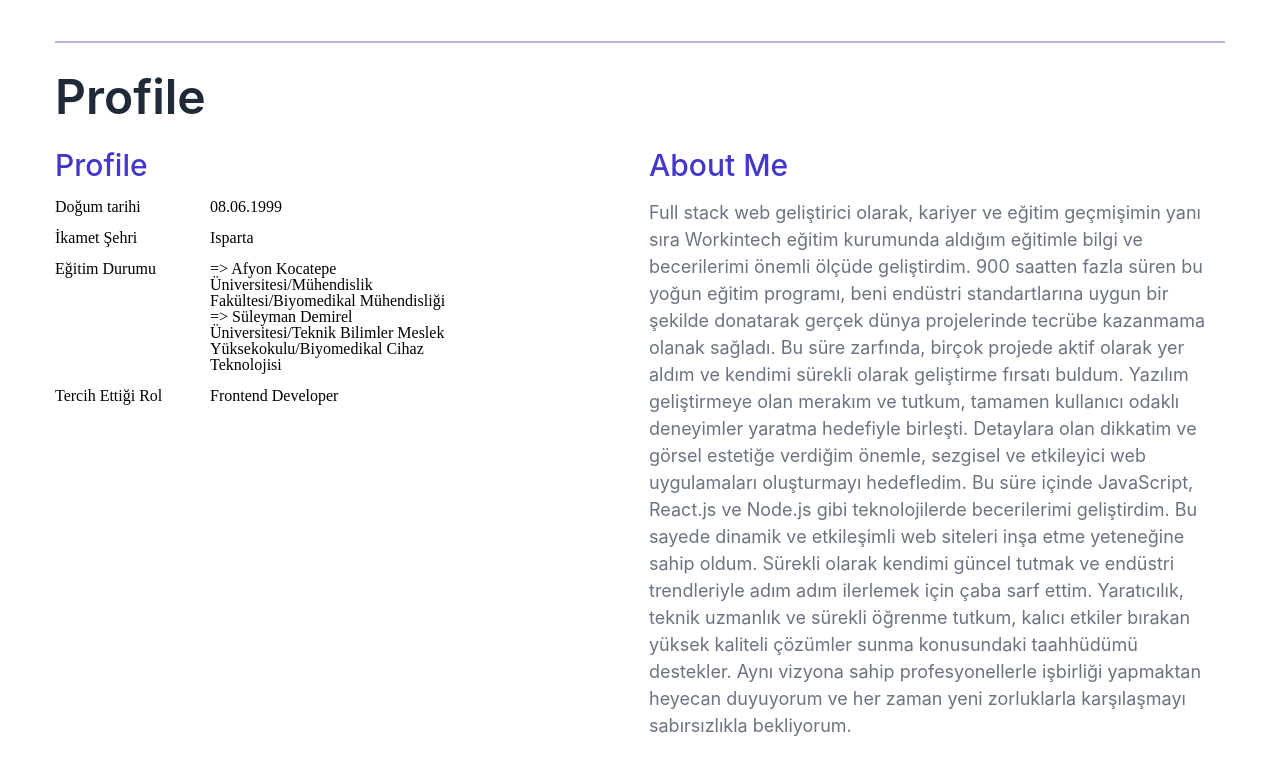
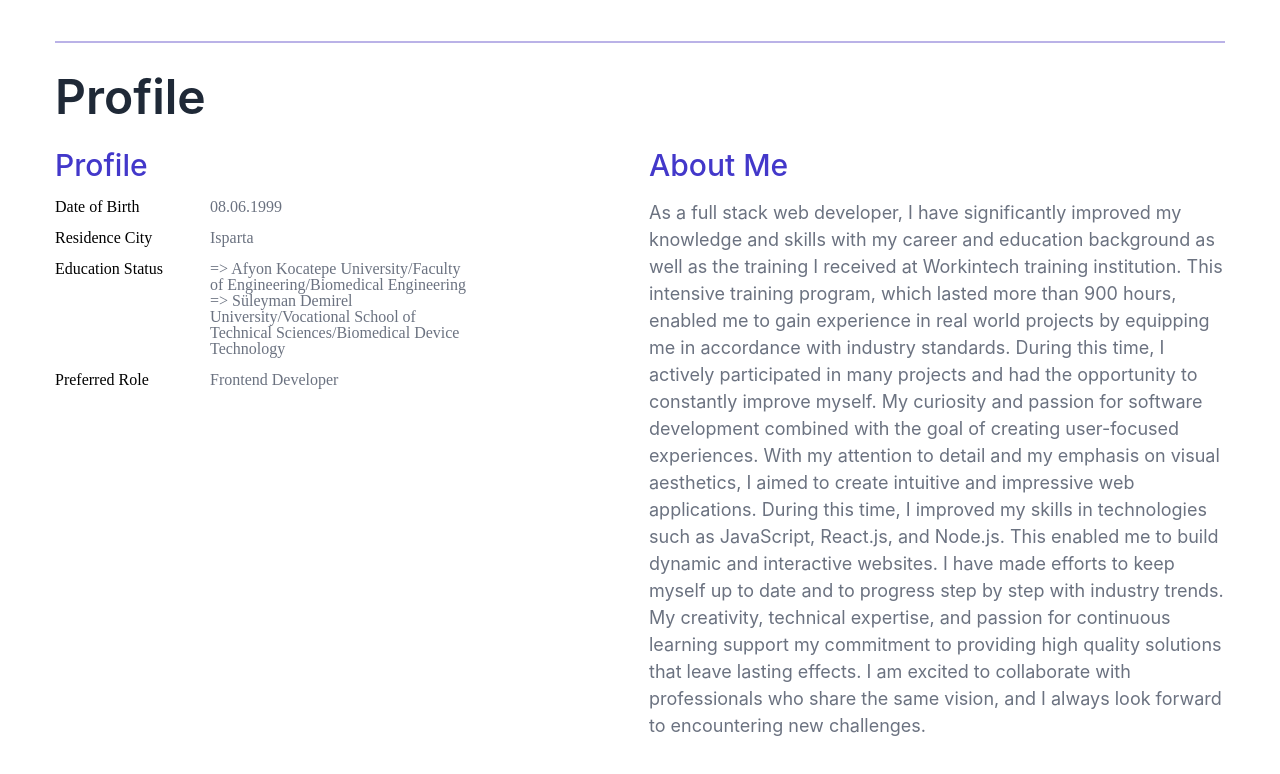
Before and after one commit to trkGates/Kisisel-Web-Sayfam, a React (Create React App) app: page / in a window 1280 px wide. Shown: the part 1048-1822 px from the top of the page. Built offline with nearby package versions, Linux system fonts and the light colour scheme.

Commit message:
Profile Tamamlandı.

```diff
--- a/src/pages/Profile.js
+++ b/src/pages/Profile.js
@@ -1,46 +1,141 @@
-import React from "react";
+import React, { useContext, useEffect, useState } from "react";
+import "./CSS/Profile.css";
+import { DarkLightMod } from "../contexts/DarkLightContext";
+import { LanguageVerisi } from "../contexts/LanguageContext";
 
-import ".//CSS/Profile.css";
 const Profile = () => {
+  const { theme } = useContext(DarkLightMod);
+  const { language } = useContext(LanguageVerisi);
+
+  const [profil, setProfil] = useState("");
+  const [dTarihi, setdTarihi] = useState("");
+  const [ikamet, setIkamet] = useState("");
+  const [egitimDurumu, setEgitimDurumu] = useState("");
+  const [egitim, setEgitim] = useState("");
+  const [rol, setRol] = useState("");
+  const [rolAciklama, setRolAciklama] = useState("");
+  const [hakkinda, setHakkinda] = useState("");
+  const [hakkindaAciklama, setHakkindaAciklama] = useState("");
+
+  useEffect(() => {
+    if (language === "tr-TR") {
+      setProfil("Profil");
+      setdTarihi("Doğum Tarihi");
+      setIkamet("İkamet Şehri");
+      setEgitimDurumu("Eğitim Durumu");
+      setEgitim(
+        <p>
+          => Afyon Kocatepe Üniversitesi/Mühendislik Fakültesi/Biyomedikal
+          Mühendisliği
+          <br />
+          => Süleyman Demirel Üniversitesi/Teknik Bilimler Meslek
+          Yüksekokulu/Biyomedikal Cihaz Teknolojisi
+        </p>
+      );
+      setRol("Tercih Ettiği Rol");
+      setRolAciklama("Frontend Developer");
+      setHakkinda("Hakkında");
+      setHakkindaAciklama(
+        <p>
+          Full stack web geliştirici olarak, kariyer ve eğitim geçmişimin yanı
+          sıra Workintech eğitim kurumunda aldığım eğitimle bilgi ve
+          becerilerimi önemli ölçüde geliştirdim. 900 saatten fazla süren bu
+          yoğun eğitim programı, beni endüstri standartlarına uygun bir
+          şekilde donatarak gerçek dünya projelerinde tecrübe kazanmama olanak
+          sağladı. Bu süre zarfında, birçok projede aktif olarak yer aldım ve
+          kendimi sürekli olarak geliştirme fırsatı buldum. Yazılım
+          geliştirmeye olan merakım ve tutkum, tamamen kullanıcı odaklı
+          deneyimler yaratma hedefiyle birleşti. Detaylara olan dikkatim ve
+          görsel estetiğe verdiğim önemle, sezgisel ve etkileyici web
+          uygulamaları oluşturmayı hedefledim. Bu süre içinde JavaScript,
+          React.js ve Node.js gibi teknolojilerde becerilerimi geliştirdim. Bu
+          sayede dinamik ve etkileşimli web siteleri inşa etme yeteneğine
+          sahip oldum. Sürekli olarak kendimi güncel tutmak ve endüstri
+          trendleriyle adım adım ilerlemek için çaba sarf ettim. Yaratıcılık,
+          teknik uzmanlık ve sürekli öğrenme tutkum, kalıcı etkiler bırakan
+          yüksek kaliteli çözümler sunma konusundaki taahhüdümü destekler.
+          Aynı vizyona sahip profesyonellerle işbirliği yapmaktan heyecan
+          duyuyorum ve her zaman yeni zorluklarla karşılaşmayı sabırsızlıkla
+          bekliyorum.
+        </p>
+      );
+    } else if (language === "en-US") {
+      setProfil("Profile");
+      setdTarihi("Date of Birth");
+      setIkamet("Residence City");
+      setEgitimDurumu("Education Status");
+      setEgitim(
+        <p>
+          => Afyon Kocatepe University/Faculty of Engineering/Biomedical
+          Engineering
+          <br />
+          => Süleyman Demirel University/Vocational School of Technical
+          Sciences/Biomedical Device Technology
+        </p>
+      );
+      setRol("Preferred Role");
+      setRolAciklama("Frontend Developer");
+      setHakkinda("About Me");
+      setHakkindaAciklama(
+        <p>
+          As a full stack web developer, I have significantly improved my
+          knowledge and skills with my career and education background as well
+          as the training I received at Workintech training institution. This
+          intensive training program, which lasted more than 900 hours,
+          enabled me to gain experience in real world projects by equipping me
+          in accordance with industry standards. During this time, I actively
+          participated in many projects and had the opportunity to constantly
+          improve myself. My curiosity and passion for software development
+          combined with the goal of creating user-focused experiences. With my
+          attention to detail and my emphasis on visual aesthetics, I aimed to
+          create intuitive and impressive web applications. During this time,
+          I improved my skills in technologies such as JavaScript, React.js,
+          and Node.js. This enabled me to build dynamic and interactive
+          websites. I have made efforts to keep myself up to date and to
+          progress step by step with industry trends. My creativity, technical
+          expertise, and passion for continuous learning support my commitment
+          to providing high quality solutions that leave lasting effects. I am
+          excited to collaborate with professionals who share the same vision,
+          and I always look forward to encountering new challenges.
+        </p>
+      );
+    }
+  }, [language]);
+
+
+
   return (
     <div id="ProfileMain">
       <div id="ProfileKisim1">
-        <h3>Profile</h3>
+        <h3>{profil}</h3>
       </div>
-
       <div id="ProfileKisim2">
         <div id="ProfileKisim2-Profile">
-          <h4 className="ProfilYaziBoyutu">Profile</h4>
+          <h4 className="ProfilYaziBoyutu">{profil}</h4>
           <div id="ProfileKisim2-1">
             <div className="ProfileHakkinda">
-              <h5 className="ProfileHakkinda-1">Doğum tarihi</h5>
-              <h5 className="ProfileHakkinda-2">08.06.1999</h5>
+              <h5 className="ProfileHakkinda-1">{dTarihi}</h5>
+              <p className="ProfileHakkinda-2">08.06.1999</p>
             </div>
             <div className="ProfileHakkinda">
-              <h5 className="ProfileHakkinda-1">İkamet Şehri</h5>
-              <h5 className="ProfileHakkinda-2">Isparta</h5>
+              <h5 className="ProfileHakkinda-1">{ikamet}</h5>
+              <p className="ProfileHakkinda-2">Isparta</p>
             </div>
             <div className="ProfileHakkinda">
-              <h5 className="ProfileHakkinda-1">Eğitim Durumu</h5>
-              <h5 className="ProfileHakkinda-2">
-                  => Afyon Kocatepe Üniversitesi/Mühendislik
-                  Fakültesi/Biyomedikal Mühendisliği
-               <br/>
-                  => Süleyman Demirel Üniversitesi/Teknik Bilimler Meslek
-                  Yüksekokulu/Biyomedikal Cihaz Teknolojisi
-              </h5>
+              <h5 className="ProfileHakkinda-1">{egitimDurumu}</h5>
+              <p className="ProfileHakkinda-2">
+                {egitim}
+              </p>
             </div>
             <div className="ProfileHakkinda">
-              <h5 className="ProfileHakkinda-1">Tercih Ettiği Rol</h5>
-              <h5 className="ProfileHakkinda-2">Frontend Developer</h5>
+              <h5 className="ProfileHakkinda-1">{rol}</h5>
+              <p className="ProfileHakkinda-2">{rolAciklama}</p>
             </div>
           </div>
         </div>
         <div id="ProfileKisim2-About">
-          <h4 className="ProfilYaziBoyutu">About Me</h4>
-          <p>
-          Full stack web geliştirici olarak, kariyer ve eğitim geçmişimin yanı sıra Workintech eğitim kurumunda aldığım eğitimle bilgi ve becerilerimi önemli ölçüde geliştirdim. 900 saatten fazla süren bu yoğun eğitim programı, beni endüstri standartlarına uygun bir şekilde donatarak gerçek dünya projelerinde tecrübe kazanmama olanak sağladı. Bu süre zarfında, birçok projede aktif olarak yer aldım ve kendimi sürekli olarak geliştirme fırsatı buldum. Yazılım geliştirmeye olan merakım ve tutkum, tamamen kullanıcı odaklı deneyimler yaratma hedefiyle birleşti. Detaylara olan dikkatim ve görsel estetiğe verdiğim önemle, sezgisel ve etkileyici web uygulamaları oluşturmayı hedefledim. Bu süre içinde JavaScript, React.js ve Node.js gibi teknolojilerde becerilerimi geliştirdim. Bu sayede dinamik ve etkileşimli web siteleri inşa etme yeteneğine sahip oldum. Sürekli olarak kendimi güncel tutmak ve endüstri trendleriyle adım adım ilerlemek için çaba sarf ettim. Yaratıcılık, teknik uzmanlık ve sürekli öğrenme tutkum, kalıcı etkiler bırakan yüksek kaliteli çözümler sunma konusundaki taahhüdümü destekler. Aynı vizyona sahip profesyonellerle işbirliği yapmaktan heyecan duyuyorum ve her zaman yeni zorluklarla karşılaşmayı sabırsızlıkla bekliyorum.
-          </p>
+          <h4 className="ProfilYaziBoyutu">{hakkinda}</h4>
+         <p>{hakkindaAciklama}</p>
         </div>
       </div>
     </div>
```
